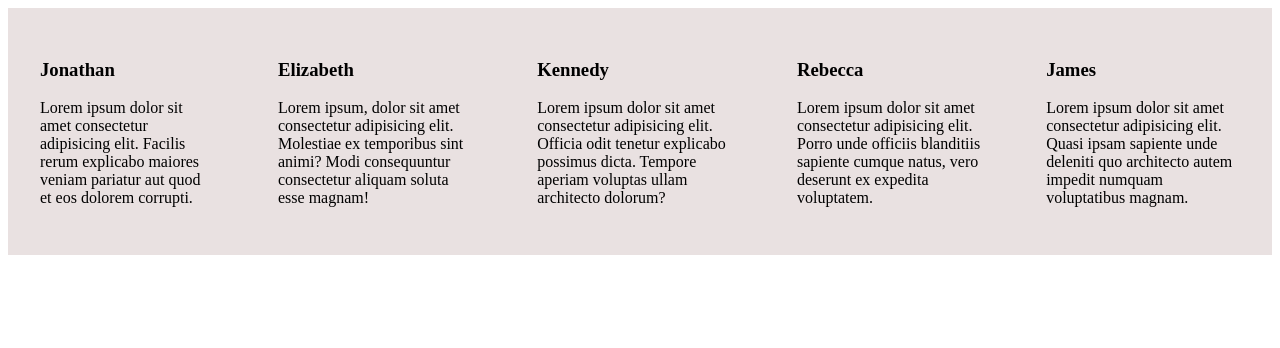
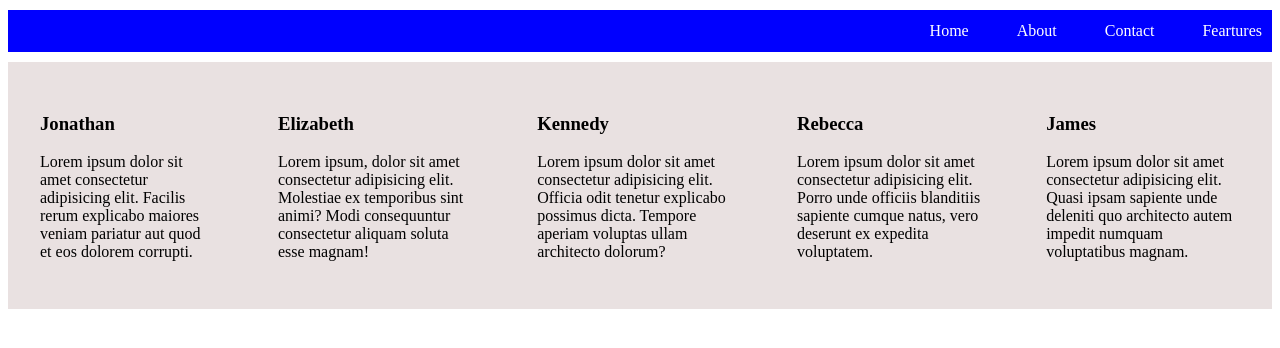
Before and after one commit to ClementCrown/New-Repo, a plain HTML site: page index.html in a window 1280 px wide. Drawn offline with Linux system fonts and the light colour scheme.

Commit message:
Styled nav

```diff
--- a/index.html
+++ b/index.html
@@ -7,14 +7,14 @@
     <link rel="stylesheet" href="style.css">
 </head>
 <body>
-<!-- <nav class="nav-bar">
+<nav class="nav-bar">
     <ul>
-        <li><a href="#"></a></li>
-        <li><a href="#"></a></li>
-        <li><a href="#"></a></li>
-        <li><a href="#"></a></li>
+        <li><a href="#">Home</a></li>
+        <li><a href="#">About</a></li>
+        <li><a href="#">Contact</a></li>
+        <li><a href="#">Feartures</a></li>
     </ul>
-</nav> -->
+</nav>
 <div class="wrapper">
     <div class="container">
         <h3 class="names">Jonathan</h3>
--- a/style.css
+++ b/style.css
@@ -8,3 +8,19 @@
 .container{
     margin: 2em;
 }
+.nav-bar{
+    background-color: blue;
+}
+.nav-bar ul{
+    display: flex;
+    justify-content: flex-end;
+    margin: 10px;
+    padding-top: 12px;
+    padding-bottom: 12px;
+    list-style: none;
+}
+a{
+    margin-left: 3em;
+    color: white;
+    text-decoration: none;
+}
```
